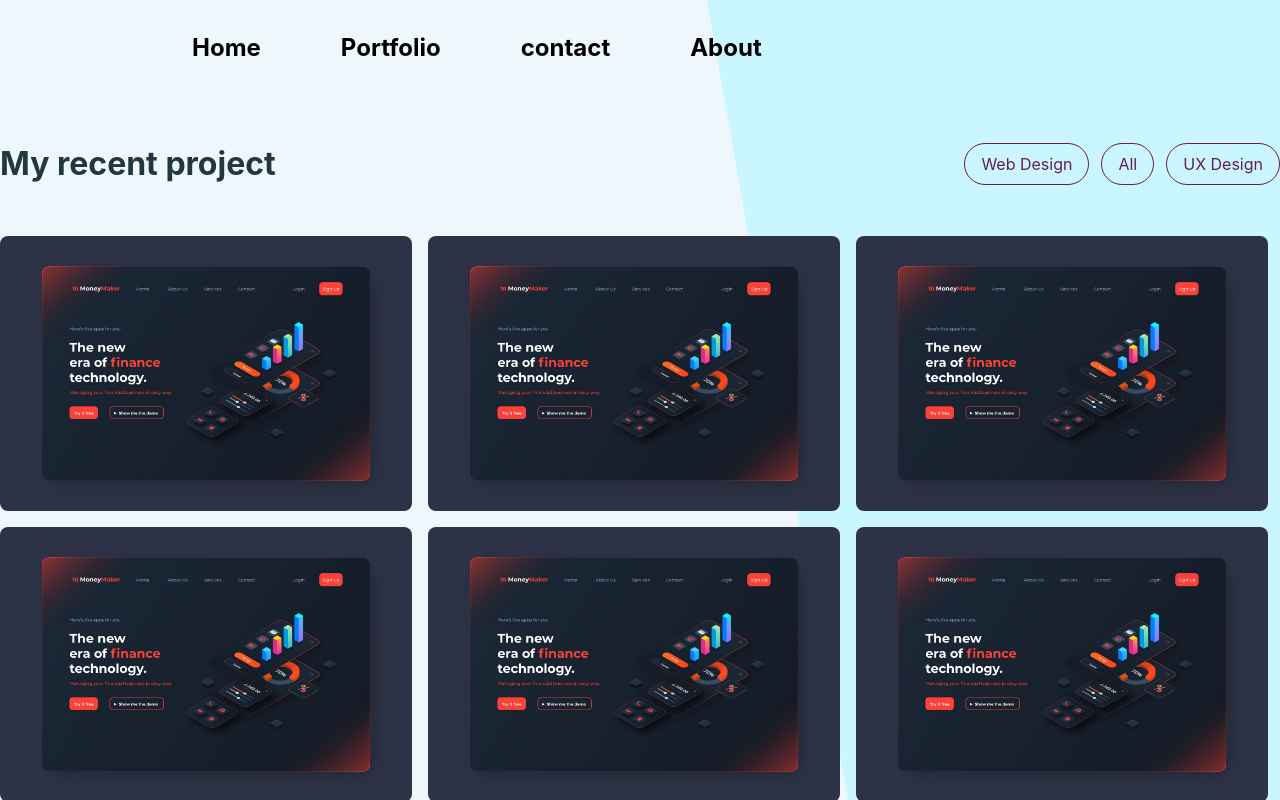
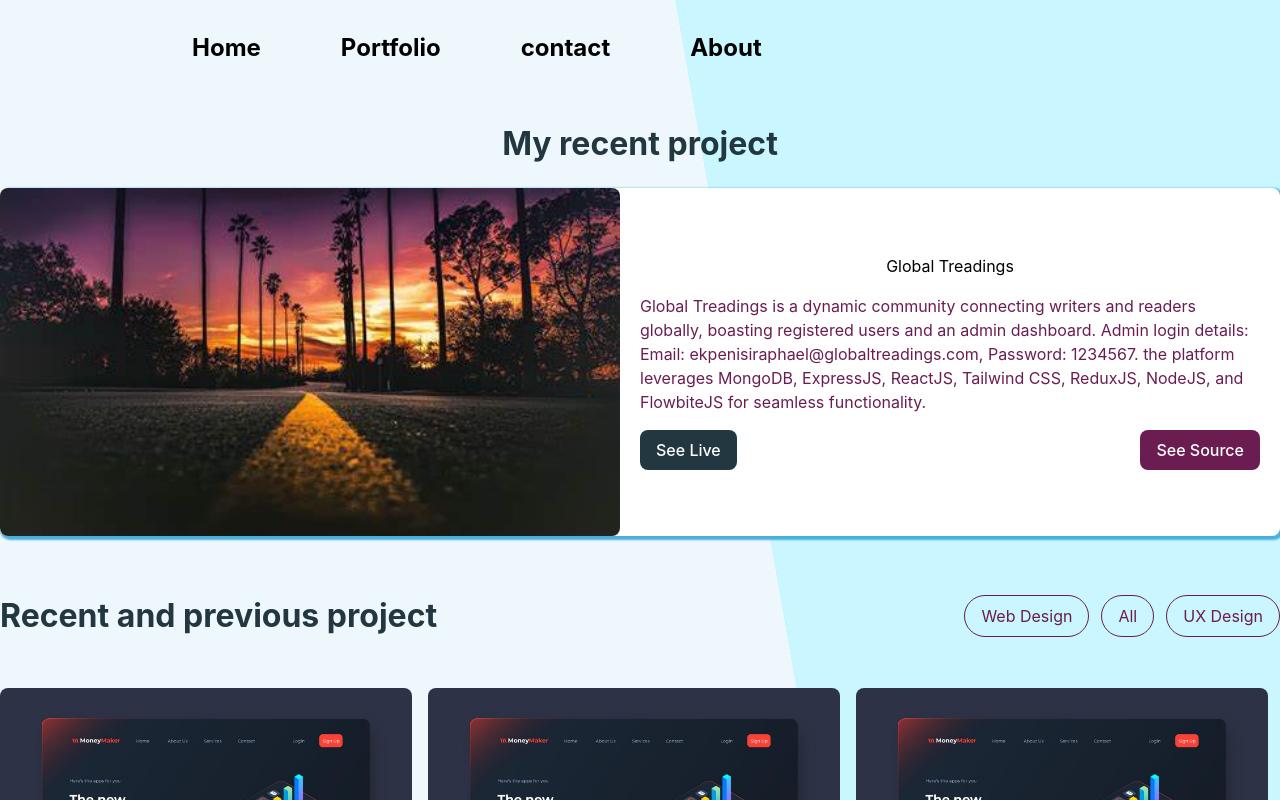
Before and after one commit to eerapheal/portfolio, a Next.js app: page /portfolio in a window 1280 px wide. Shown: the top 800 px of the page. Built offline with nearby package versions, Linux system fonts and the light colour scheme.

Commit message:
factorization for bugs

```diff
--- a/src/app/portfolio/page.jsx
+++ b/src/app/portfolio/page.jsx
@@ -50,17 +50,73 @@ const page = () => {
         style={{
           backgroundImage:
             "linear-gradient(80deg, #eef7fb 0 60%,  #C9F6FF 0% 100%)",
-          paddingTop: "140px",
+          paddingTop: "120px",
           minHeight: "100vh",
           width: "100%",
         }}
       >
         <div className="container m-auto">
           <div className="grid grid-flow-col-12">
+            <div className="mb-5 flex justify-center">
+              <h3 className="text-headingColor text center text-[2rem] font-[700]">
+                My recent project
+              </h3>
+            </div>
+            <div className="flex justify-center mb-14 items-center">
+              <div
+                data-aos="fade-zoom-in"
+                data-aos-delay="20"
+                data-aos-duration="1000"
+                className="flex flex-col md:flex-row rounded-[8px] justify-center items-center bg-white max-w-full sm:w-[48.5%] md:w-[31.8%] lg:w-[32.2%] relative z-[1]"
+                style={{
+                  width: "100%",
+                  height: "100%",
+                  boxShadow: "#48afde 2px 2px 2px 2px",
+                }}
+              >
+                <figure
+                  className="flex-1"
+                  style={{ width: "100%", height: "100%" }}
+                >
+                  <img
+                    className="rounded-[8px] h-full w-full object-cover"
+                    src="cont.jpeg"
+                    alt="portfolio"
+                  />
+                </figure>
+                <div className="p-5 flex-1">
+                  <h2 className="text-headerTextColor text-center pb-4">
+                    Global Treadings
+                  </h2>
+                  <p className="text-smallTextColor">
+                    Global Treadings is a dynamic community connecting writers
+                    and readers globally, boasting registered users and an admin
+                    dashboard. Admin login details: Email:
+                    ekpenisiraphael@globaltreadings.com, Password: 1234567. the
+                    platform leverages MongoDB, ExpressJS, ReactJS, Tailwind
+                    CSS, ReduxJS, NodeJS, and FlowbiteJS for seamless
+                    functionality.
+                  </p>
+                  <div className="flex items-center justify-between pt-4">
+                    <a>
+                      <button className="text-white bg-headingColor hover:bg-smallTextColor  py-2 px-4 rounded-[8px] font-[500] ease-in duration-200">
+                        See Live
+                      </button>
+                    </a>
+                    <a>
+                      <button className="text-white  hover:bg-headingColor bg-smallTextColor  py-2 px-4 rounded-[8px] font-[500] ease-in duration-200">
+                        See Source
+                      </button>
+                    </a>
+                  </div>
+                </div>
+              </div>
+            </div>
+
             <div className="flex items-center justify-between flex-wrap">
               <div className="mb-7 sm:mb-0">
                 <h3 className="text-headingColor text-[2rem] font-[700]">
-                  My recent project
+                  Recent and previous project
                 </h3>
               </div>
               <div className="flex gap-3">
--- a/src/components/Header/Header.jsx
+++ b/src/components/Header/Header.jsx
@@ -34,13 +34,13 @@ const Header = () => {
       <header
         className={`${
           isScrolled ? "headerShow" : ""
-        }  invisible md:visible w-full fixed top-0 transition-all z-50 duration-500`}
+        }  w-full fixed top-0 transition-all z-50 duration-500`}
         style={{
           backgroundColor: isScrolled ? "#fff" : "transparent",
-          boxShadow: isScrolled ? "#48afde -10px 25px 50px 10px" : "",
+          boxShadow: isScrolled ? "#48afde 2px 2px 2px 2px" : "",
         }}
       >
-        <nav className="xl:max-w-4xl 2xl:max-w-7xl m-auto">
+        <nav className="  invisible md:visible xl:max-w-4xl 2xl:max-w-7xl m-auto">
           <ul className="flex flex-row items-center h-24">
             <li className=" group text-2xl relative font-bold mr-20">
               {selectedIndex === 0 ? (
@@ -108,16 +108,12 @@ const Header = () => {
             </li>
           </ul>
         </nav>
-      </header>
 
-      <header
+        {/* mobile */}
+        <nav
           className={`${
             isScrolled ? "headerShow" : ""
-        } w-full fixed top-0 md:invisible transition-all z-50 duration-500 h-[75px]`}
-        style={{
-          backgroundColor: isScrolled ? "#fff" : "transparent",
-          boxShadow: isScrolled ? "#48afde -10px 25px 40px 10px" : "",
-        }}
+          } w-full fixed top-3 md:invisible transition-all z-50 duration-500 h-[75px]`}
         >
           <div className="relative">
             <div
@@ -140,7 +136,7 @@ const Header = () => {
             </div>
           </div>
           {isOpen && (
-          <nav
+            <div
               className={`md:hidden absolute top-0 pt-[200px] left-0 right-0 bg-opacity-95 w-full h-screen transition-all bg-[#223740] ${
                 isOpen ? "translate-y-0" : "-translate-y-full"
               }`}
@@ -152,7 +148,10 @@ const Header = () => {
                   </Link>
                 </li>
                 <li className="text-4xl font-bold mb-6 hover:text-gray-400">
-                <Link href="/portfolio" onClick={() => handleMenuItemClick(1)}>
+                  <Link
+                    href="/portfolio"
+                    onClick={() => handleMenuItemClick(1)}
+                  >
                     Portfolio
                   </Link>
                 </li>
@@ -186,14 +185,20 @@ const Header = () => {
                     className="w-10 h-10 rounded-2xl"
                   />
                 </Link>
-              <Link href="https://medium.com/@ekpenisiraphael" target="_blank">
+                <Link
+                  href="https://medium.com/@ekpenisiraphael"
+                  target="_blank"
+                >
                   <img
                     src="/medium.jpg"
                     alt="Medium"
                     className="w-10 h-10 rounded-2xl"
                   />
                 </Link>
-              <Link href="https://twitter.com/ekpenisiraphael" target="_blank">
+                <Link
+                  href="https://twitter.com/ekpenisiraphael"
+                  target="_blank"
+                >
                   <img
                     src="/twitter-icon.jpeg"
                     alt="Twitter"
@@ -201,8 +206,9 @@ const Header = () => {
                   />
                 </Link>
               </div>
+            </div>
+          )}
         </nav>
-        )}
       </header>
     </React.Fragment>
   );
--- a/src/components/Modal/Modal.jsx
+++ b/src/components/Modal/Modal.jsx
@@ -5,12 +5,17 @@ import portfolios from "@/app/assets/data/portfolioData";
 const Modal = ({ activeID, setShowModal }) => {
   const portfolio = portfolios.find((portfolio) => portfolio.id === activeID);
   if (!portfolio) {
-    return;
+    return null;
   }
 
   return (
-    <div className="w-full h-full fixed top-0 z-10 bg-headingColor bg-opacity-40 ">
-      <div className="max-w-[600px]  absolute top-1/2 left-1/2 z-20 bg-white rounded-[8px] transform -translate-x-1/2 -translate-y-1/2 p-5">
+    <div className="w-full h-full fixed top-0 z-50 bg-headingColor bg-opacity-40 ">
+      <div
+        className="w-full md:max-w-[700px]  absolute top-1/2 left-1/2 z-20 bg-white rounded-[8px] transform -translate-x-1/2 -translate-y-1/2 p-5"
+        style={{
+          boxShadow: "#48afde 2px 2px 5px 2px",
+        }}
+      >
         <div>
           <figure>
             <img
@@ -25,35 +30,39 @@ const Modal = ({ activeID, setShowModal }) => {
           <h2 className="text-2xl text-headimgColor font-[700] my-5">
             {portfolio.title}
           </h2>
-          <p className="text-[15px] loading-7 text-smalltextColor font-[100]">
+          <p className="text-[15px] loading-7 text-smallTextColor font-xl font-semibold">
             {portfolio.description}
           </p>
-          <div className="mt-5 flex items-center gap-3 flex-wrap">
+          <div className="mt-5 flex items-center gap-3 font-xl font-semibold flex-wrap">
             <h4 className=" text-headimgColor font-[700] my-5">
               Tecthnologies:
             </h4>
             {portfolio.technologies.map((item, index) => (
               <span
                 key={index}
-                className="bg-gray-200 px-2 rounded-[5px] text-[14px] loading-0"
+                className="bg-gray-200 px-2 py-1 font-xl font-semibold rounded-[5px] text-[14px] loading-0"
               >
                 {item}
               </span>
             ))}
           </div>
-          <a href={portfolio.siteUrl}>
-            <button
-              className="bg-primaryColor text-white py-2 px-4 my-8 rounded-[8px] font-[500]
-                hover:bg-headingColor ease-in duration-300"
-            >
-              Live Site
-            </button>
-          </a>
+          <div className="flex justify-between mt-3">
+            <a href={portfolio.siteUrl}>
+              <button className="text-white  hover:bg-headingColor bg-smallTextColor  py-2 px-4 rounded-[8px] font-[500] ease-in duration-200">
+                Live Site
+              </button>
+            </a>
+            <a href={portfolio.seeSourceUrl}>
+              <button className="text-white bg-headingColor  hover:bg-smallTextColor  py-2 px-4 rounded-[8px] font-[500] ease-in duration-200">
+                See Source
+              </button>
+            </a>
+          </div>
         </div>
         <button
           onClick={() => setShowModal(false)}
-          className="w-[1.8rem] h-[1.6rem] bg-[white] absolute top-[1.7rem] right-[1.7rem] text-
-  [25px] flex items-center justify-center rounded-[3px] loading-o cursor-pointer"
+          className="w-[1.8rem] h-[1.6rem] bg-[white] absolute top-5 right-5 text-[25px] flex items-center justify-center rounded-[3px] loading-o cursor-pointer"
+          style={{ top: "1.7rem", right: "1.7rem" }}
         >
           &times;
         </button>
```
Also changed, not shown: src/app/about/page.jsx (+19 -25 lines), src/app/assets/data/portfolioData.js (+28 -15 lines). Lines whose indentation alone changed are shown as unchanged.
